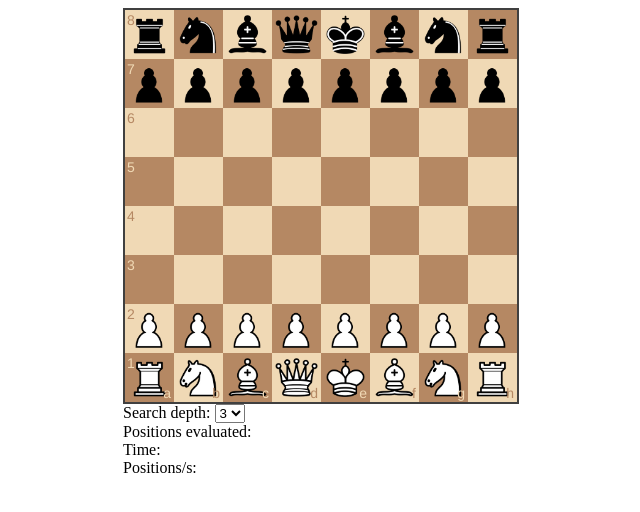
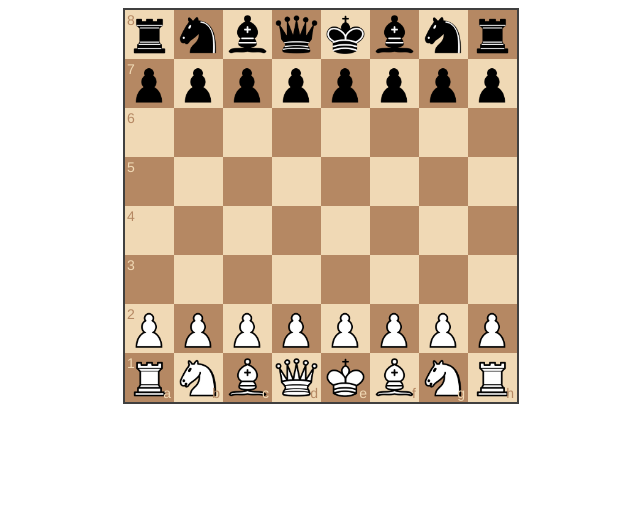
Before and after one commit to liv138/23es12w32q, a website: page index.html in a window 1280 px wide. Shown: the whole page, without its empty margins (317-957 px from the left). Drawn offline with Linux system fonts and the light colour scheme.

Commit message:
Update index.html

```diff
--- a/index.html
+++ b/index.html
@@ -1,39 +1,37 @@
 <!DOCTYPE html>
+
 <html lang="en">
+
 <head>
+
     <meta charset="UTF-8">
+
     <link rel="stylesheet" href="lib/chessboardjs/css/chessboard-0.3.0.css">
+
     <link rel="stylesheet" href="style.css">
+
 </head>
+
 <body>
+
 <div id="board" class="board"></div>
-<div class="info">
-    Search depth:
-    <select id="search-depth">
-        <option value="1">1</option>
-        <option value="2">2</option>
-        <option value="3" selected>3</option>
-        <option value="4">4</option>
-        <option value="5">5</option>
-    </select>
 
-    <br>
-    <span>Positions evaluated: <span id="position-count"></span></span>
-    <br>
-    <span>Time: <span id="time"></span></span>
-    <br>
-    <span>Positions/s: <span id="positions-per-s"></span> </span>
-    <br>
-    <br>
-    <div id="move-history" class="move-history">
-    </div>
+<div id="move-history" class="move-history">
+
 </div>
+
 <script src="lib/jquery/jquery-3.2.1.min.js"></script>
+
 <script src="lib/chessboardjs/js/chess.js"></script>
+
 <script src="lib/chessboardjs/js/chessboard-0.3.0.js"></script>
+
 <script src="script.js"></script>
+
 <script>
 
 </script>
+
 </body>
+
 </html>
```
